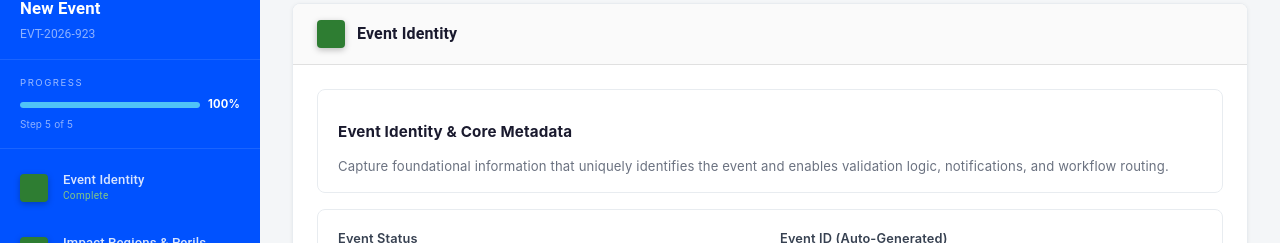
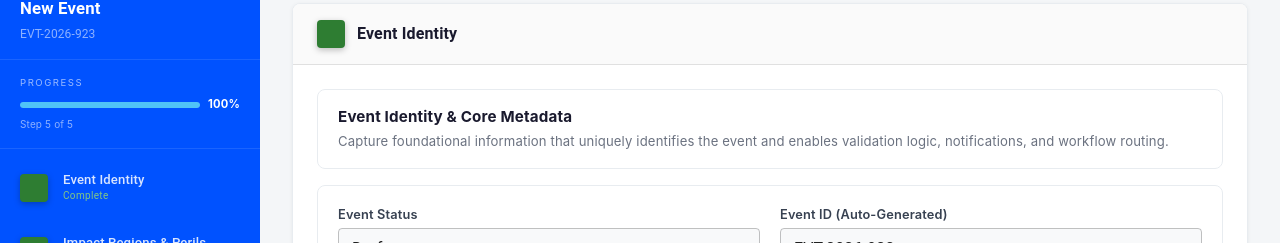
Before and after one commit to VedikaEpamer/clep_ui, a React (Vite) app: page /events/new in a window 1280 px wide. Shown: the part 109-352 px from the top of the page. Built offline with nearby package versions, Linux system fonts and the light colour scheme; some icons are missing.

Commit message:
added multiselect

```diff
--- /dev/null
+++ b/src/components/molecules/SectionDescription/SectionDescription.module.css
@@ -0,0 +1,37 @@
+/* ── Title ─────────────────────────────────────────────────────────────────── */
+.title {
+  font-weight: 700;
+  font-size: 0.95rem;
+  color: var(--color-text-primary);
+  margin: 0 0 4px;
+}
+
+.title--sm {
+  font-weight: 600;
+  font-size: 0.88rem;
+}
+
+/* ── Description ───────────────────────────────────────────────────────────── */
+.description {
+  color: var(--color-text-muted);
+  font-size: 0.82rem;
+  margin: 0 0 24px;
+}
+
+.description--sm {
+  font-size: 0.8rem;
+  margin-bottom: 16px;
+}
+
+/* ── Bordered box variant (EventIdentitySection description block) ─────────── */
+.bordered {
+  border: 1px solid var(--color-border);
+  border-radius: var(--radius-md);
+  padding: 16px 20px;
+  margin-bottom: 16px;
+}
+
+/* Inside a bordered box remove the paragraph's own bottom margin */
+.bordered .description {
+  margin-bottom: 0;
+}
--- /dev/null
+++ b/src/components/molecules/SectionDescription/index.tsx
@@ -0,0 +1,50 @@
+import clsx from 'clsx';
+import styles from './SectionDescription.module.css';
+
+interface SectionDescriptionProps {
+  /** Bold heading text */
+  title: string;
+  /** Muted supporting text below the title */
+  description: string;
+  /**
+   * Wrap in a bordered box – used in EventIdentitySection
+   * where the description sits inside its own outlined card.
+   * @default false
+   */
+  bordered?: boolean;
+  /**
+   * 'md' – main section heading (larger, bolder)
+   * 'sm' – sub-section heading (smaller, used e.g. for External Sources)
+   * @default 'md'
+   */
+  size?: 'md' | 'sm';
+}
+
+/**
+ * Molecule – section title + supporting description paragraph pair.
+ *
+ * Usage (plain – most sections):
+ *   <SectionDescription title={SECTION_LABELS.FOO_HEADING} description={SECTION_LABELS.FOO_DESCRIPTION} />
+ *
+ * Usage (bordered box – EventIdentitySection):
+ *   <SectionDescription bordered title={...} description={...} />
+ *
+ * Usage (sub-section – OtherIDsSection External Sources):
+ *   <SectionDescription size="sm" title={...} description={...} />
+ */
+export default function SectionDescription({
+  title,
+  description,
+  bordered = false,
+  size = 'md',
+}: SectionDescriptionProps) {
+  const isSmall = size === 'sm';
+  return (
+    <div className={clsx({ [styles.bordered]: bordered })}>
+      <p className={clsx(styles.title, { [styles['title--sm']]: isSmall })}>{title}</p>
+      <p className={clsx(styles.description, { [styles['description--sm']]: isSmall })}>
+        {description}
+      </p>
+    </div>
+  );
+}
--- a/src/components/organisms/EventIdentitySection/EventIdentitySection.module.css
+++ b/src/components/organisms/EventIdentitySection/EventIdentitySection.module.css
@@ -1,17 +1,3 @@
-/* ── Inner sub-cards (description block + fields block) ── */
-.descriptionBlock {
-  border: 1px solid var(--color-border);
-  border-radius: var(--radius-md);
-  padding: 16px 20px;
-  margin-bottom: 16px;
-  background-color: transparent;
-}
-
-/* reset bottom margin when description lives inside its own block */
-.descriptionBlock p {
-  margin-bottom: 0 !important;
-}
-
 .fieldsBlock {
   border: 1px solid var(--color-border);
   border-radius: var(--radius-md);
--- a/src/components/organisms/EventIdentitySection/index.tsx
+++ b/src/components/organisms/EventIdentitySection/index.tsx
@@ -1,5 +1,6 @@
 import { Grid, MenuItem } from '@mui/material';
 import SectionHeader from '../../molecules/SectionHeader';
+import SectionDescription from '../../molecules/SectionDescription';
 import FormField from '../../molecules/FormField';
 import AppMultiSelect from '../../atoms/AppMultiSelect';
 import {
@@ -47,10 +48,11 @@ export default function EventIdentitySection({
 
       <div className={sectionStyles.body}>
         {/* ── Block 1: description ── */}
-        <div className={styles.descriptionBlock}>
-          <p className={sectionStyles.sectionTitle}>{SECTION_LABELS.EVENT_IDENTITY_HEADING}</p>
-          <p className={sectionStyles.sectionDescription}>{SECTION_LABELS.EVENT_IDENTITY_DESCRIPTION}</p>
-        </div>
+        <SectionDescription
+          bordered
+          title={SECTION_LABELS.EVENT_IDENTITY_HEADING}
+          description={SECTION_LABELS.EVENT_IDENTITY_DESCRIPTION}
+        />
 
         {/* ── Block 2: fields ── */}
         <div className={styles.fieldsBlock}>
--- a/src/components/organisms/ImpactRegionsSection/index.tsx
+++ b/src/components/organisms/ImpactRegionsSection/index.tsx
@@ -1,6 +1,7 @@
 import { Chip, Typography } from '@mui/material';
 import clsx from 'clsx';
 import SectionHeader from '../../molecules/SectionHeader';
+import SectionDescription from '../../molecules/SectionDescription';
 import RegionAccordion from '../../molecules/RegionAccordion';
 import {
   STEP_LABELS,
@@ -59,8 +60,10 @@ export default function ImpactRegionsSection({
       />
 
       <div className={sectionStyles.body}>
-        <p className={sectionStyles.sectionTitle}>{SECTION_LABELS.IMPACT_REGIONS_HEADING}</p>
-        <p className={sectionStyles.sectionDescription}>{SECTION_LABELS.IMPACT_REGIONS_DESCRIPTION}</p>
+        <SectionDescription
+          title={SECTION_LABELS.IMPACT_REGIONS_HEADING}
+          description={SECTION_LABELS.IMPACT_REGIONS_DESCRIPTION}
+        />
 
         {/* ── Selected-regions chip display ── */}
         <div className={styles.selectedChipsBar}>
--- a/src/components/organisms/IndustryMarketLossSection/index.tsx
+++ b/src/components/organisms/IndustryMarketLossSection/index.tsx
@@ -1,5 +1,7 @@
-import { Grid, TextField, MenuItem } from '@mui/material';
+import { Grid, MenuItem } from '@mui/material';
 import SectionHeader from '../../molecules/SectionHeader';
+import SectionDescription from '../../molecules/SectionDescription';
+import FormField from '../../molecules/FormField';
 import {
   STEP_LABELS,
   SECTION_LABELS,
@@ -33,52 +35,49 @@ export default function IndustryMarketLossSection({
       />
 
       <div className={sectionStyles.body}>
-        <p className={sectionStyles.sectionTitle}>{SECTION_LABELS.INDUSTRY_LOSS_HEADING}</p>
-        <p className={sectionStyles.sectionDescription}>{SECTION_LABELS.INDUSTRY_LOSS_DESCRIPTION}</p>
+        <SectionDescription
+          title={SECTION_LABELS.INDUSTRY_LOSS_HEADING}
+          description={SECTION_LABELS.INDUSTRY_LOSS_DESCRIPTION}
+        />
 
         <Grid container spacing={2.5}>
           <Grid size={{ xs: 12, md: 6 }}>
-            <TextField
-              fullWidth
+            <FormField
               label={FIELD_LABELS.INDUSTRY_LOSS_ESTIMATE}
               placeholder={PLACEHOLDERS.INDUSTRY_LOSS_ESTIMATE}
               value={data.industrylossEstimate}
-              onChange={(e) => onChange('industrylossEstimate', e.target.value)}
+              onChange={(v) => onChange('industrylossEstimate', v)}
               helperText={HELPER_TEXTS.INDUSTRY_LOSS_ESTIMATE}
             />
           </Grid>
           <Grid size={{ xs: 12, md: 6 }}>
-            <TextField
+            <FormField
+              label={FIELD_LABELS.INDUSTRY_LOSS_SOURCE}
               select
-              fullWidth
-              label={FIELD_LABELS.INDUSTRY_LOSS_SOURCE}
               value={data.industryLossSource}
-              onChange={(e) => onChange('industryLossSource', e.target.value)}
+              onChange={(v) => onChange('industryLossSource', v)}
             >
               <MenuItem value=""><em>{SELECT_DEFAULTS.LOSS_SOURCE}</em></MenuItem>
               {INDUSTRY_LOSS_SOURCES.map((s) => (
                 <MenuItem key={s} value={s}>{s}</MenuItem>
               ))}
-            </TextField>
+            </FormField>
           </Grid>
           <Grid size={{ xs: 12, md: 6 }}>
-            <TextField
-              fullWidth
+            <FormField
               label={FIELD_LABELS.INDUSTRY_LOSS_DATE}
               type="date"
               value={data.industryLossDate}
-              onChange={(e) => onChange('industryLossDate', e.target.value)}
-              slotProps={{ inputLabel: { shrink: true } }}
+              onChange={(v) => onChange('industryLossDate', v)}
               helperText={HELPER_TEXTS.INDUSTRY_LOSS_DATE}
             />
           </Grid>
           <Grid size={{ xs: 12, md: 6 }}>
-            <TextField
-              fullWidth
+            <FormField
               label={FIELD_LABELS.MARKET_SHARE}
               placeholder={PLACEHOLDERS.MARKET_SHARE_PCT}
               value={data.marketShare}
-              onChange={(e) => onChange('marketShare', e.target.value)}
+              onChange={(v) => onChange('marketShare', v)}
               helperText={HELPER_TEXTS.MARKET_SHARE}
             />
           </Grid>
--- a/src/components/organisms/OtherIDsSection/OtherIDsSection.module.css
+++ b/src/components/organisms/OtherIDsSection/OtherIDsSection.module.css
@@ -4,19 +4,6 @@
   border: none;
   border-top: 1px solid var(--color-border-light);
   margin: 24px 0 16px;
-}
-
-.subSectionTitle {
-  font-size: 0.88rem !important;
-  font-weight: 600 !important;
-  color: var(--color-text-primary) !important;
-  margin-bottom: 4px !important;
-}
-
-.subSectionDesc {
-  font-size: 0.8rem !important;
-  color: var(--color-text-muted) !important;
-  margin-bottom: 16px !important;
 }
 
 /* ── Add source row ── */
--- a/src/components/organisms/shared/section.module.css
+++ b/src/components/organisms/shared/section.module.css
@@ -11,16 +11,3 @@
 .body {
   padding: 24px;
 }
-
-.sectionTitle {
-  font-weight: 700 !important;
-  font-size: 0.95rem !important;
-  color: var(--color-text-primary) !important;
-  margin-bottom: 4px !important;
-}
-
-.sectionDescription {
-  color: var(--color-text-muted) !important;
-  font-size: 0.82rem !important;
-  margin-bottom: 24px !important;
-}
```
Also changed, not shown: src/components/organisms/DeadlinesTrackingSection/index.tsx (+21 -24 lines), src/components/organisms/OtherIDsSection/index.tsx (+35 -20 lines).
